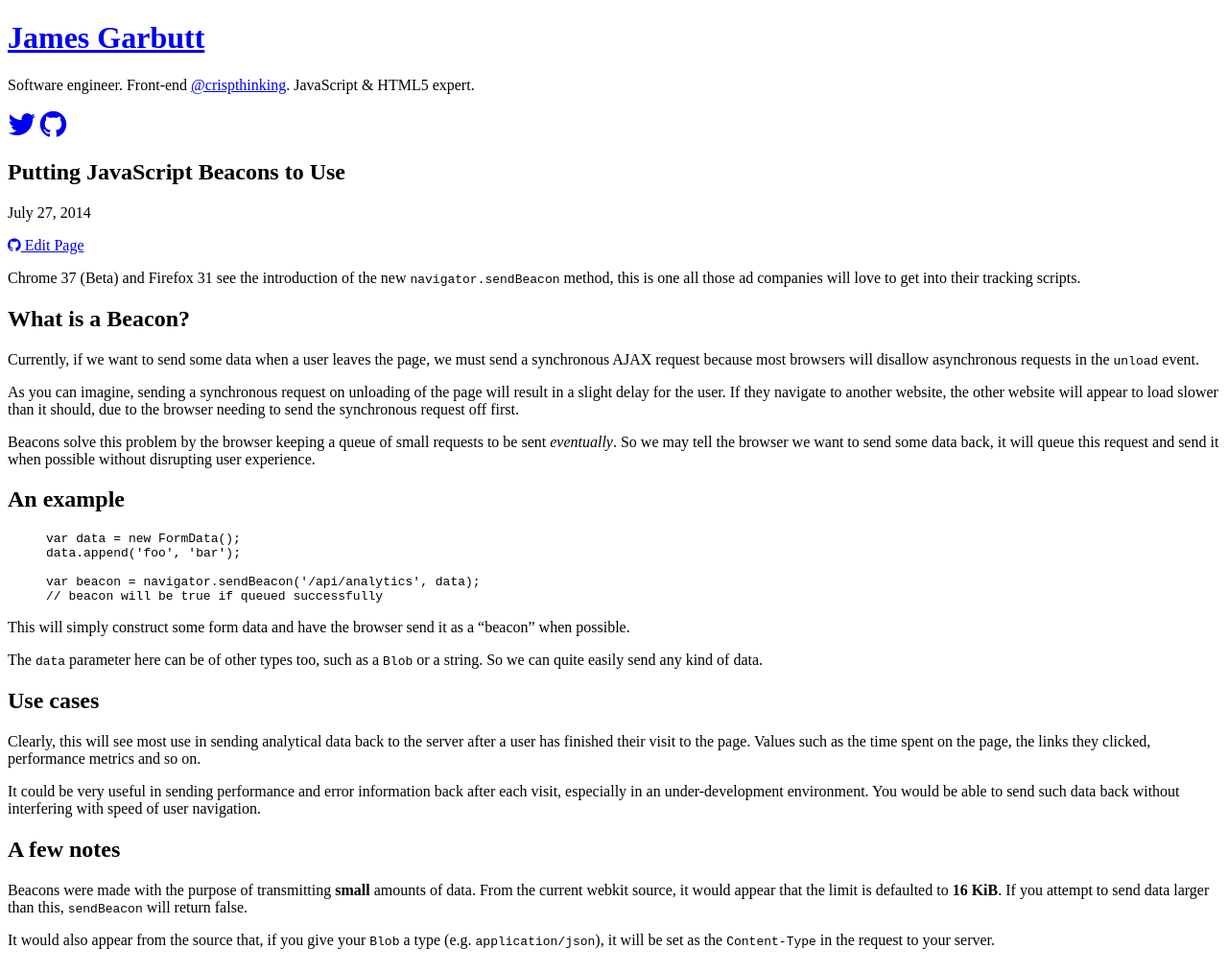
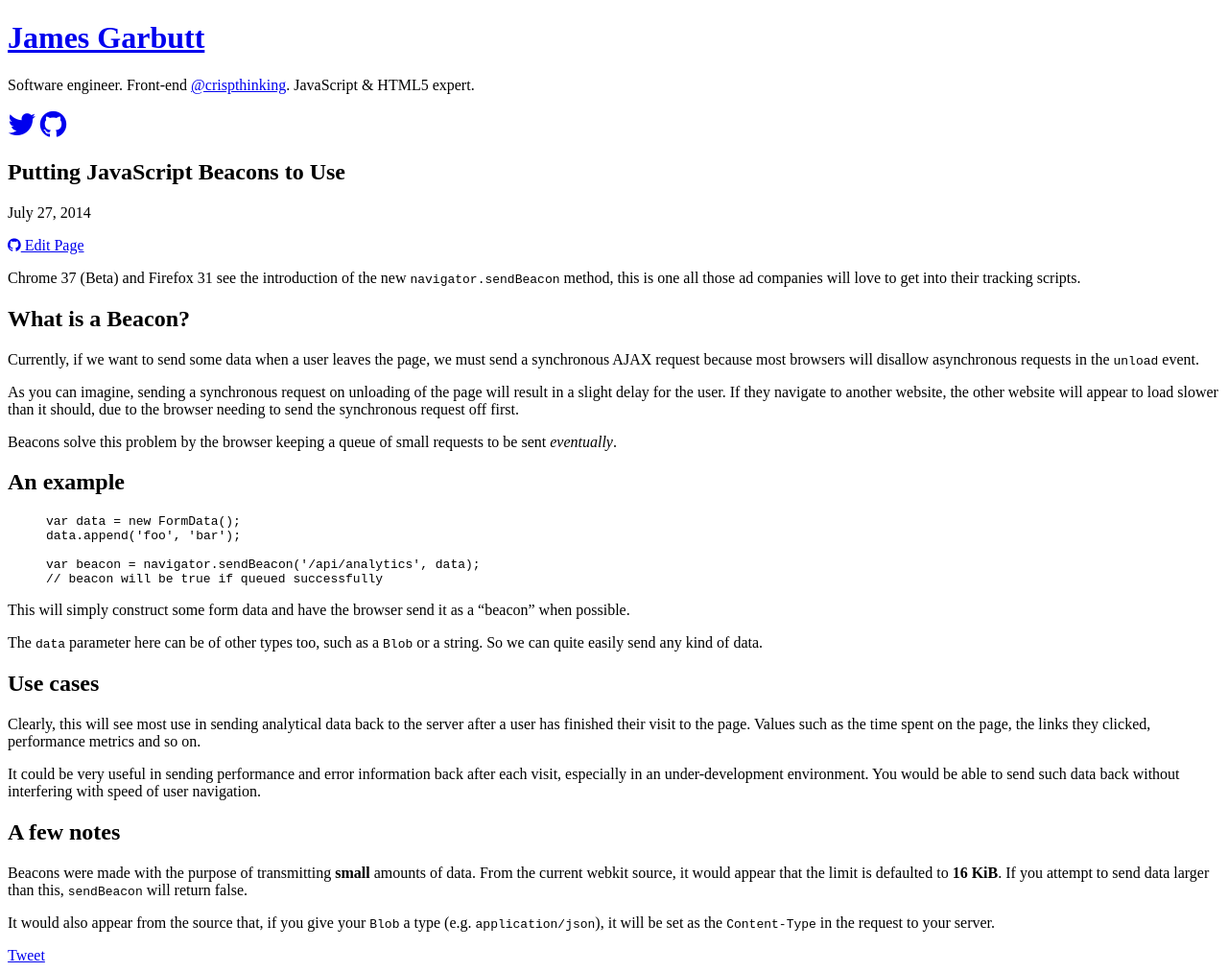
Before and after one commit to 43081j/43081j.github.io, a Jekyll site: the page built from _posts/2014-07-27-putting-javascript-beacons-to-use.md, in a window 1280 px wide. Shown: the whole page at 96% size. Built offline with Jekyll 4.4.1, drawn with Linux system fonts in a browser that asks for light colours; nearby versions of some CDN libraries; comment, search, counter and statistics services are not loaded.

Commit message:
social buttons

```diff
--- a/_layouts/post.html
+++ b/_layouts/post.html
@@ -14,6 +14,10 @@
 	{{ content }}
 
 	<div class="social">
+		<a href="https://twitter.com/share" class="twitter-share-button">Tweet</a>
+		<div id="fb-root"></div>
+		<div class="fb-like" data-share="true" data-layout="button_count" data-action="like"></div>
+		<div class="g-plusone" size="medium"></div>
 	</div>
 
 	<div class="disqus">
--- a/_posts/2014-07-27-putting-javascript-beacons-to-use.md
+++ b/_posts/2014-07-27-putting-javascript-beacons-to-use.md
@@ -12,7 +12,7 @@
 
 As you can imagine, sending a synchronous request on unloading of the page will result in a slight delay for the user. If they navigate to another website, the other website will appear to load slower than it should, due to the browser needing to send the synchronous request off first.
 
-Beacons solve this problem by the browser keeping a queue of small requests to be sent *eventually*. So we may tell the browser we want to send some data back, it will queue this request and send it when possible without disrupting user experience.
+Beacons solve this problem by the browser keeping a queue of small requests to be sent *eventually*.
 
 ## An example
 
--- /dev/null
+++ b/src/js/twitter.js
@@ -0,0 +1,3 @@
+/* jshint ignore:start */
+!function(d,s,id){var js,fjs=d.getElementsByTagName(s)[0];if(!d.getElementById(id)){js=d.createElement(s);js.id=id;js.src="//platform.twitter.com/widgets.js";fjs.parentNode.insertBefore(js,fjs);}}(document,"script","twitter-wjs");
+/* jshint ignore:end */
```
Also changed, not shown: src/js/facebook.js (added, +9 -0 lines), src/js/googleplus.js (added, +7 -0 lines), app.min.js.
